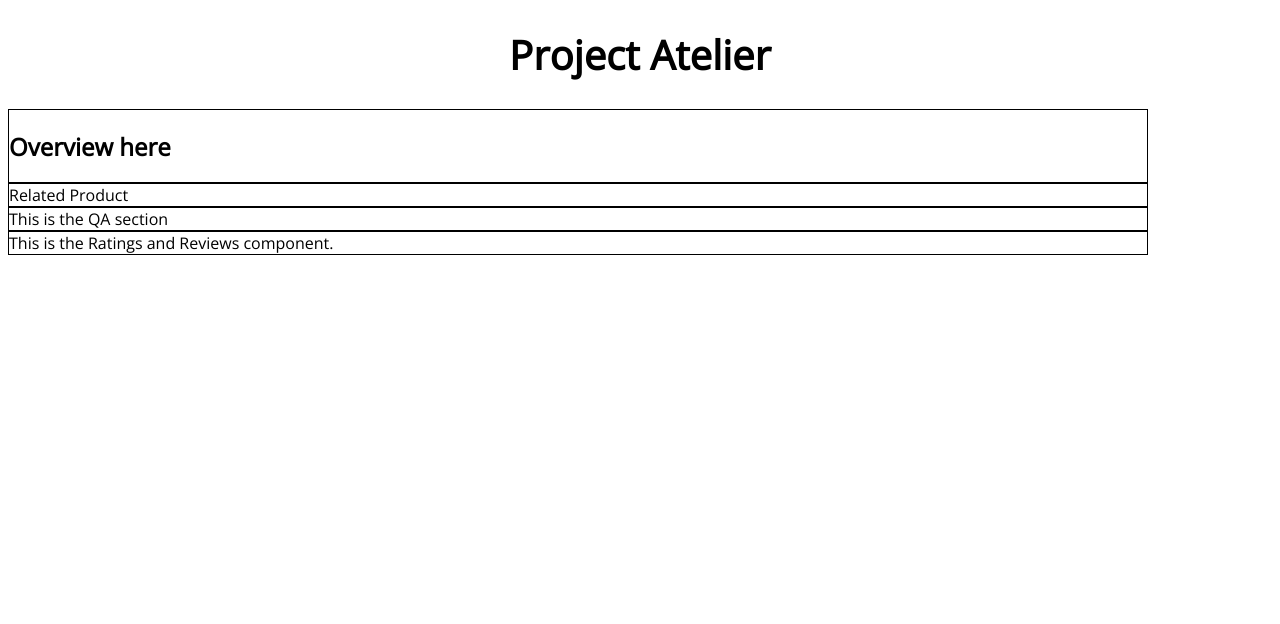
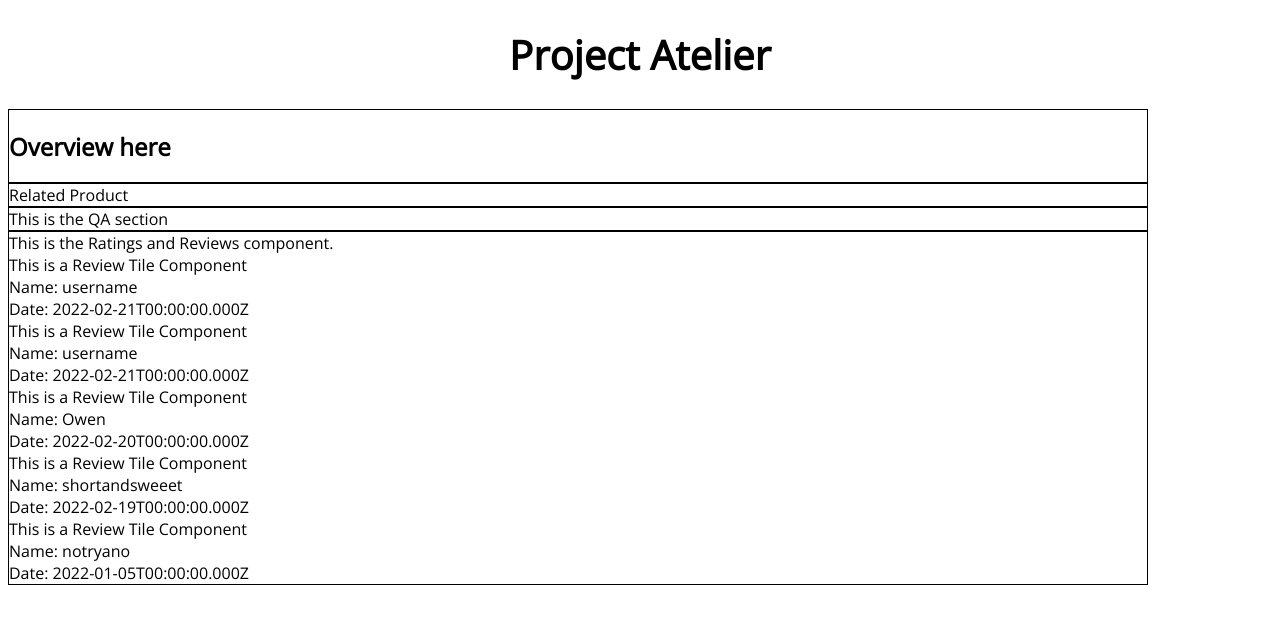
Before and after one commit to es98dame/fec, a React app: page / in a window 1280 px wide. Shown: the top 624 px of the page. Built offline with nearby package versions, Linux system fonts and the light colour scheme; the HTML template or start-up script is replaced by a standard one.

Commit message:
initial commits. Note that these are on my main branch and are to be merged over to my feature branch.

```diff
--- /dev/null
+++ b/fec-client/src/components/Ratings/components/ReviewTile.jsx
@@ -0,0 +1,36 @@
+import React from 'react';
+import styled from 'styled-components';
+
+const ReviewTile = ({ review }) => {
+
+  return (
+    <div> This is a Review Tile Component
+      <div>Name: {review.reviewer_name}</div>
+      <div>Date: {review.date}</div>
+
+    </div>
+
+  );
+
+};
+
+
+export default ReviewTile;
+
+/* EXAMPLE DATA
+
+    {
+      'review_id': 1115703,
+      'rating': 3,
+      'summary': 'This is a good product Buy it please This is a good product Buy it, please',
+      'recommend': true,
+      'response': null,
+      'body': 'This is a good product Buy it please THere is a min number of charsThis is a good product Buy it please THere is a min number of chars',
+      'date': '2022-01-05T00:00:00.000Z',
+      'reviewer_name': 'notryano',
+      'helpfulness': 0,
+      'photos': []
+    }
+
+
+*/
--- a/fec-client/src/components/Ratings/index.jsx
+++ b/fec-client/src/components/Ratings/index.jsx
@@ -1,8 +1,16 @@
 import React from 'react';
 import styled from 'styled-components';
+import sampleData from './sampledata.js';
+
+import ReviewTile from './components/ReviewTile';
 
 const Ratings = (props) => (
-  <div> This is the Ratings and Reviews component. </div>
+  <div> This is the Ratings and Reviews component.
+    {sampleData.results.map(review => (
+      <ReviewTile review = {review} key = {review.review_id} />
+    )
+    )}
+  </div>
 
 );
 
--- /dev/null
+++ b/fec-client/src/components/Ratings/sampledata.js
@@ -0,0 +1,84 @@
+const sampleData = {
+  'product': '40344',
+  'page': 0,
+  'count': 5,
+  'results': [
+    {
+      'review_id': 1135759,
+      'rating': 4,
+      'summary': 'here',
+      'recommend': true,
+      'response': null,
+      'body': 'is',
+      'date': '2022-02-21T00:00:00.000Z',
+      'reviewer_name': 'username',
+      'helpfulness': 10,
+      'photos': [
+        {
+          'id': 2180106,
+          'url': 'fooobar'
+        }
+      ]
+    },
+    {
+      'review_id': 1135764,
+      'rating': 4,
+      'summary': 'here',
+      'recommend': true,
+      'response': null,
+      'body': 'is',
+      'date': '2022-02-21T00:00:00.000Z',
+      'reviewer_name': 'username',
+      'helpfulness': 8,
+      'photos': [
+        {
+          'id': 2180111,
+          'url': 'fooobar'
+        }
+      ]
+    },
+    {
+      'review_id': 1135729,
+      'rating': 1,
+      'summary': 'plz',
+      'recommend': true,
+      'response': null,
+      'body': 'Work asdfksad;kjadfsjkl;adfs afkj;asdfkjl;asdfjkl',
+      'date': '2022-02-20T00:00:00.000Z',
+      'reviewer_name': 'Owen',
+      'helpfulness': 0,
+      'photos': []
+    },
+    {
+      'review_id': 1135720,
+      'rating': 3,
+      'summary': 'I\'m enjoying wearing these shades',
+      'recommend': false,
+      'response': null,
+      'body': 'Comfortable and practical.',
+      'date': '2022-02-19T00:00:00.000Z',
+      'reviewer_name': 'shortandsweeet',
+      'helpfulness': 0,
+      'photos': [
+        {
+          'id': 2180092,
+          'url': 'urlplaceholder/review_5_photo_number_1.jpg'
+        }
+      ]
+    },
+    {
+      'review_id': 1115703,
+      'rating': 3,
+      'summary': 'This is a good product Buy it please This is a good product Buy it, please',
+      'recommend': true,
+      'response': null,
+      'body': 'This is a good product Buy it please THere is a min number of charsThis is a good product Buy it please THere is a min number of chars',
+      'date': '2022-01-05T00:00:00.000Z',
+      'reviewer_name': 'notryano',
+      'helpfulness': 0,
+      'photos': []
+    }
+  ]
+};
+
+export default sampleData;
```
